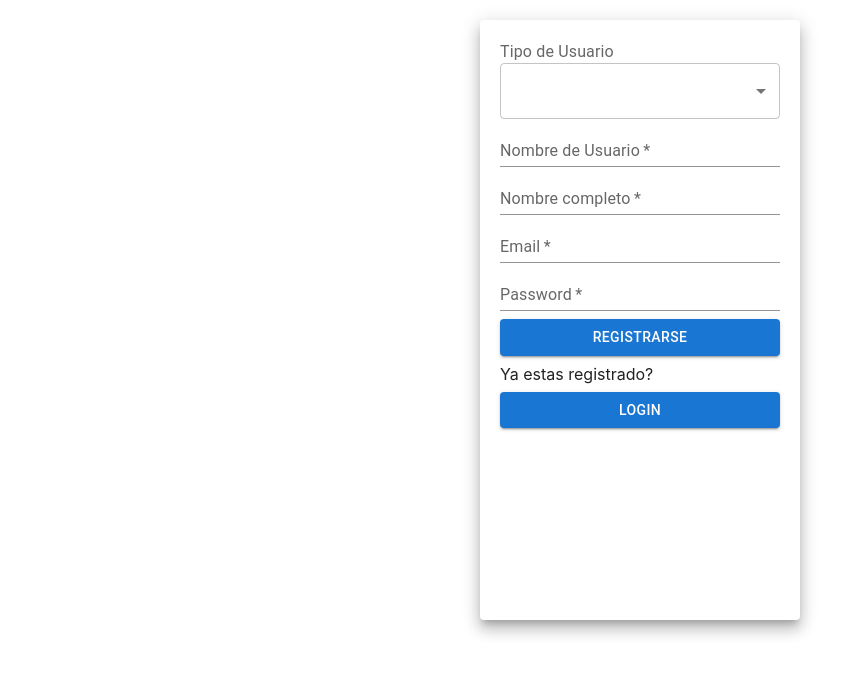
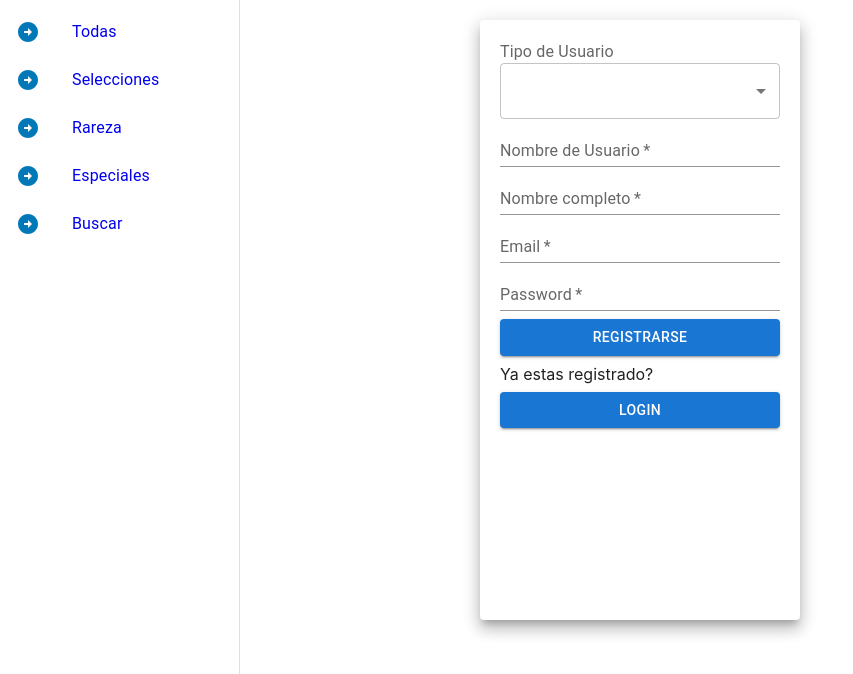
Before and after one commit to santi-caballero/Figurita-Repetida, a React (Create React App) app: page /register in a window 1280 px wide. Shown: the top 674 px of the page, without its empty margins (0-853 px from the left). Built offline with nearby package versions, Linux system fonts and the light colour scheme.

Commit message:
Sidebar con links, falta hacer la conexion con el back para filtrar las cosas, ademas un hotfix a /register (ahora crea bien el usuario en laDB)

```diff
--- a/src/App.js
+++ b/src/App.js
@@ -5,11 +5,11 @@ import { Route, Routes } from "react-router";
 import axios from "axios";
 import Login from "./components/Login";
 import Register from "./components/Register";
-
-
+import Sidebar from "./components/Sidebar";
 function App() {
   return (
     <div>
+      <Sidebar />
       <Routes>
         <Route path="/" element={<h1>home</h1>} />
         <Route path="/search" element={<h1>search</h1>} />
--- a/src/components/Register.jsx
+++ b/src/components/Register.jsx
@@ -40,14 +40,15 @@ const Register = () => {
   };
 
   const handleSubmit = (event) => {
-    console.log(event);
+    const nombreYapellido = name.split(" ");
     axios
       .post("/api/usuario/registro", {
         username,
-        name,
+        rol: userType,
+        nombre: nombreYapellido[0],
+        apellido: nombreYapellido[1],
         password,
         email,
-        userType,
       })
       .then(() => navigate("/"))
       .catch(() => alert("Falló el registro"));
--- /dev/null
+++ b/src/components/Sidebar.jsx
@@ -0,0 +1,68 @@
+import React from "react";
+import axios from "axios";
+import { useNavigate } from "react-router";
+import Grid from "../components/Grid";
+import { Link } from "react-router-dom";
+import {
+  Drawer,
+  Box,
+  CssBaseline,
+  Toolbar,
+  List,
+  Divider,
+  ListItem,
+  ListItemButton,
+  ListItemIcon,
+  ListItemText,
+} from "@mui/material";
+
+import ArrowCircleRightSharpIcon from "@mui/icons-material/ArrowCircleRightSharp";
+const drawerWidth = 240;
+
+const Sidebar = () => {
+  const navigate = useNavigate();
+  return (
+    <Drawer
+      variant="permanent"
+      sx={{
+        width: drawerWidth,
+        flexShrink: 0,
+        [`& .MuiDrawer-paper`]: { width: drawerWidth, boxSizing: "border-box" },
+      }}
+    >
+      <Box sx={{ overflow: "auto" }}>
+        <List>
+          {["Todas", "Selecciones", "Rareza", "Especiales", "Buscar"].map(
+            (text) => (
+              <ListItem key={text} disablePadding>
+                <Link to={`/search/${text}`} style={{ textDecoration: "none" }}>
+                  <ListItemButton>
+                    <ListItemIcon sx={{ color: "#0077B6" }}>
+                      <ArrowCircleRightSharpIcon />
+                    </ListItemIcon>
+                    <ListItemText primary={text} />
+                  </ListItemButton>
+                </Link>
+              </ListItem>
+            )
+          )}
+        </List>
+        {/* <Divider />
+        <List>
+          {["All mail", "Trash", "Spam"].map((text, index) => (
+            <ListItem key={text} disablePadding>
+              <ListItemButton>
+                <ListItemIcon>
+                  {index % 2 === 0 ? <InboxIcon /> : <MailIcon />}
+                </ListItemIcon>
+                <ListItemText primary={text} />
+              </ListItemButton>
+            </ListItem>
+          ))}
+        </List> */}
+      </Box>
+    </Drawer>
+  );
+};
+
+export default Sidebar;
```
